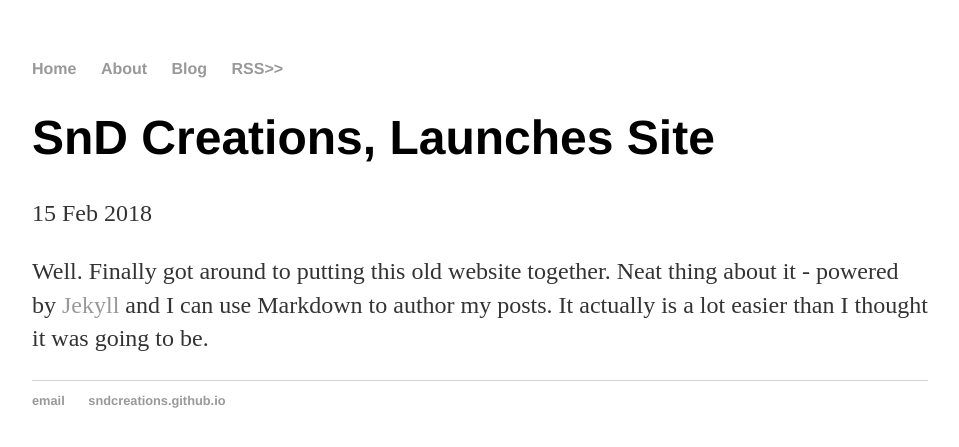
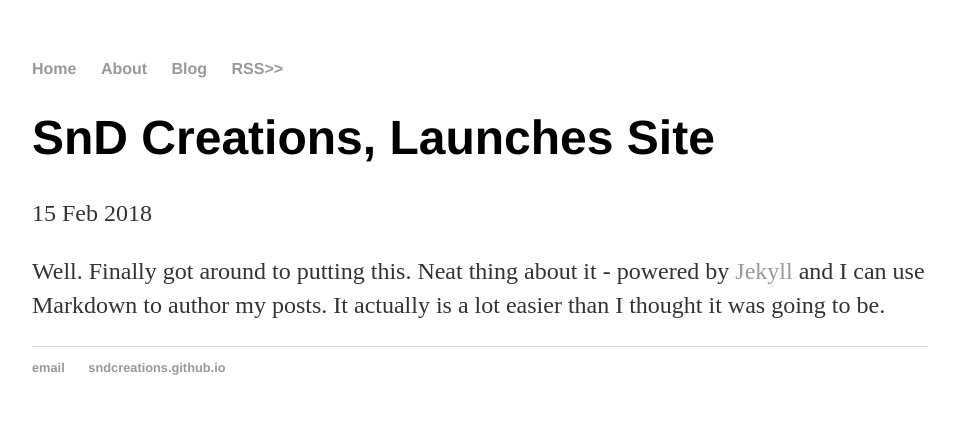
Before and after one commit to SnDCreations/SnDCreations.github.io, a Jekyll site: the page built from _posts/2018-02-15-First-post.md, in a window 1280 px wide. Shown: the top 447 px of the page, without its empty margins (160-1119 px from the left). Built offline with Jekyll 4.4.1, drawn with Linux system fonts in a browser that asks for light colours.

Commit message:
Edit some text

```diff
--- a/_posts/2018-02-15-First-post.md
+++ b/_posts/2018-02-15-First-post.md
@@ -4,6 +4,6 @@ title: "SnD Creations, Launches Site"
 date: 2018-02-15
 ---
 
-Well. Finally got around to putting this old website together.
+Well. Finally got around to putting this.
 Neat thing about it - powered by [Jekyll](http://jekyllrb.com) and I can use Markdown to author my posts.
 It actually is a lot easier than I thought it was going to be.
--- a/index.html
+++ b/index.html
@@ -7,4 +7,5 @@ title: SnD Creations
 	<p>This is to test Github and jekyll...<em> OK </em><a href="/about">Read more about my life...</a></p>
 	<p>This is still under construction!!! </p>
 	<h3>But...</h3>
+	<p>I am testing some Git operations..., because I am still learning.</p>
 </div><!-- /.blurb -->
```
